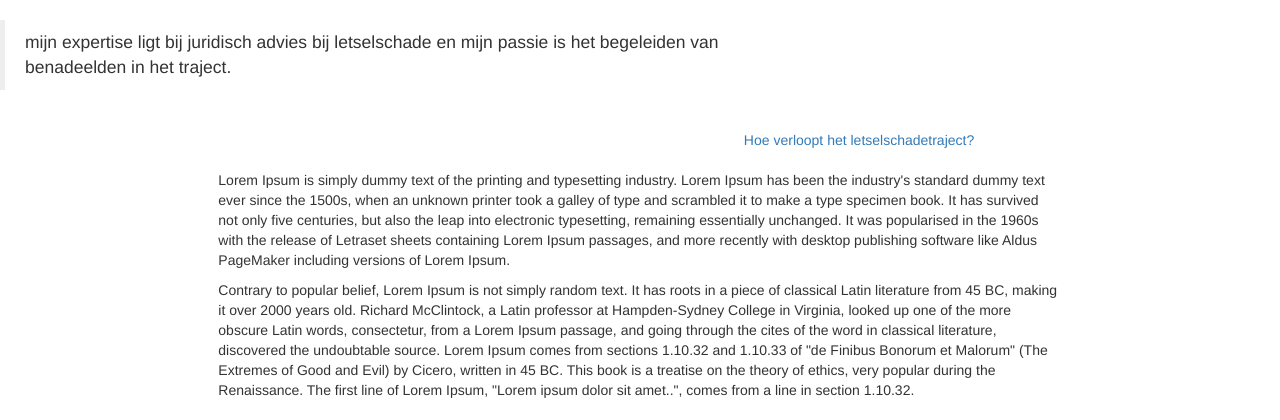
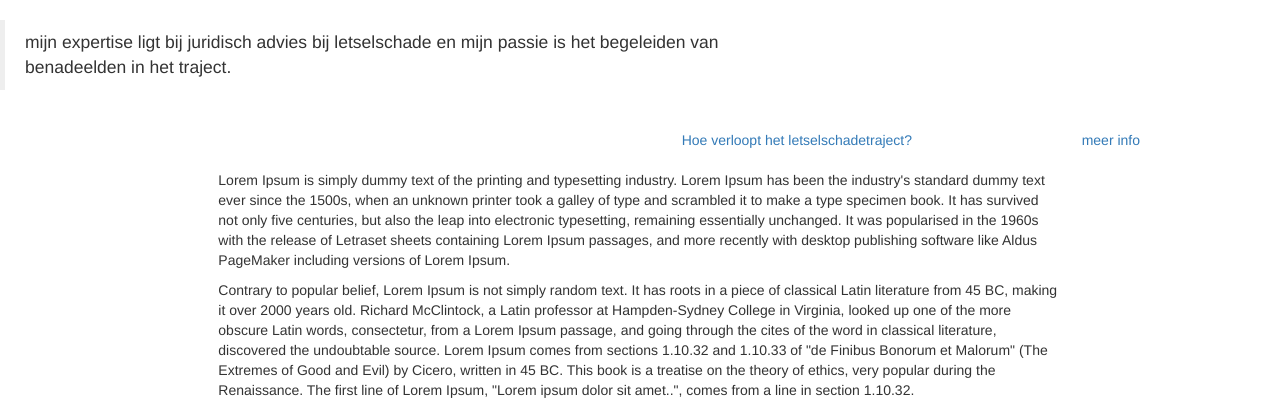
Before and after one commit to ldanielswakman/ldf-advocatuur, a PHP site: template site/templates/home.php in a window 1280 px wide. Shown: the part 90-510 px from the top of the page. Run offline with PHP 8.4, Linux system fonts and the light colour scheme; the template is opened without the code that fills it, so the values that code supplies are empty; some libraries are stand-ins or nearby versions.

Commit message:
building front page (small)

```diff
--- a/site/templates/home.php
+++ b/site/templates/home.php
@@ -40,7 +40,7 @@
   <main id="main">
 
   	<section id="intro">
-  		<div class="row">
+  		<div class="row row-nogttr">
   			<div class="col-md-8 col-md-offset-4">
   				<!-- <h1>begeleiding bij letselschade</h1> -->
           <img src="<?php echo url('assets/images/hero.jpg') ?>" alt="" />
@@ -56,26 +56,32 @@
           </blockquote>
         </div>
         <div class="col-md-4 col-nogutter">
-          <a href="#traject" class="readmore">
-            <i class="ion-chevron-down"></i>
+          <a href="#traject" class="action">
+            <i class="ion-chevron-down ion-3x"></i>
           </a>
         </div>
       </div>
     </section>
 
     <section id="traject" class="u-pv50">
-      <a href="traject.html" class="row">
-        <div class="col-md-10 col-md-offset-1 box-white">
+      <a href="traject.html" class="row row-nogttr">
+        <div class="col-md-9 col-md-offset-1 box-white">
 
           <div class="row">
             <div class="col-md-7">
               <img src="<?php echo url('assets/images/traject-preview.png') ?>" alt="" />
             </div>
-            <div class="col-md-4 question">
+            <div class="col-md-5 question">
               Hoe verloopt het letselschadetraject?
             </div>
           </div>
 
+        </div>
+        <div class="col-md-2">
+          <div class="action u-w100 u-t15x">
+            meer info
+            <i class="ion-chevron-right u-ml05"></i>
+          </div>
         </div>
       </a>
     </section>
```
Also changed, not shown: assets/css/main.css (+56 -18 lines).
